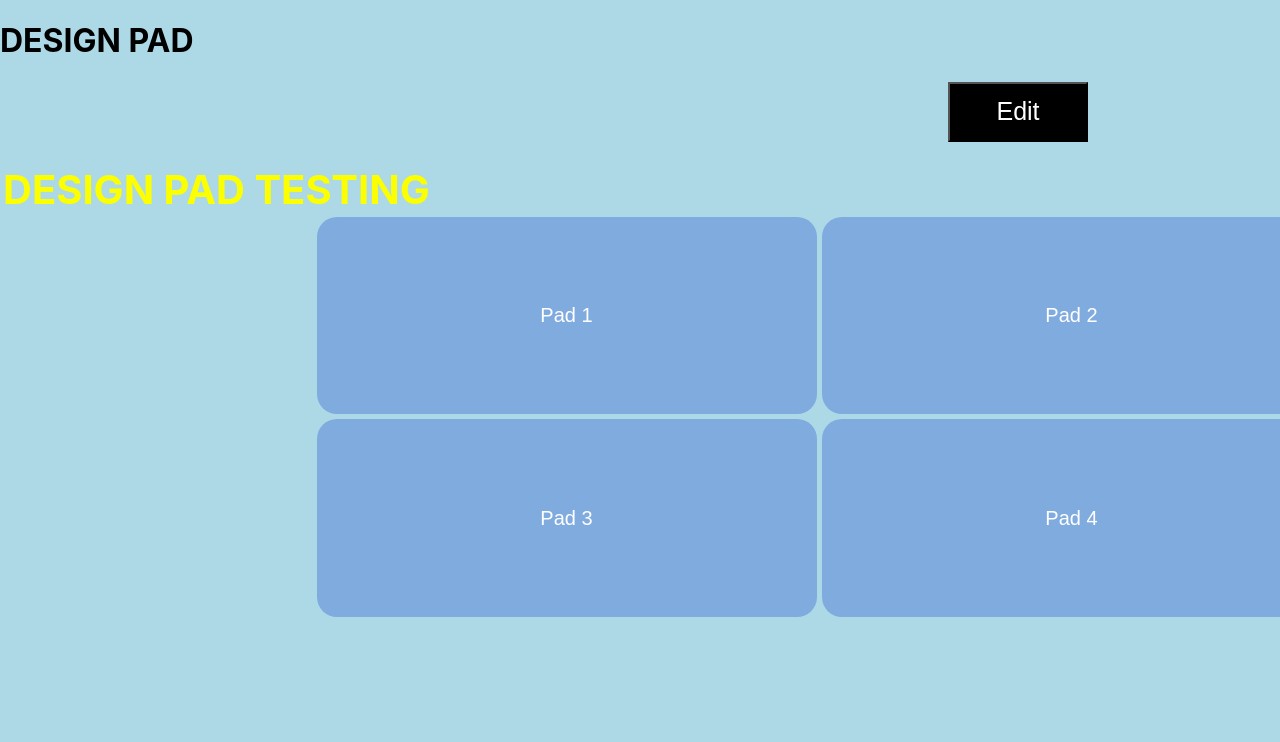
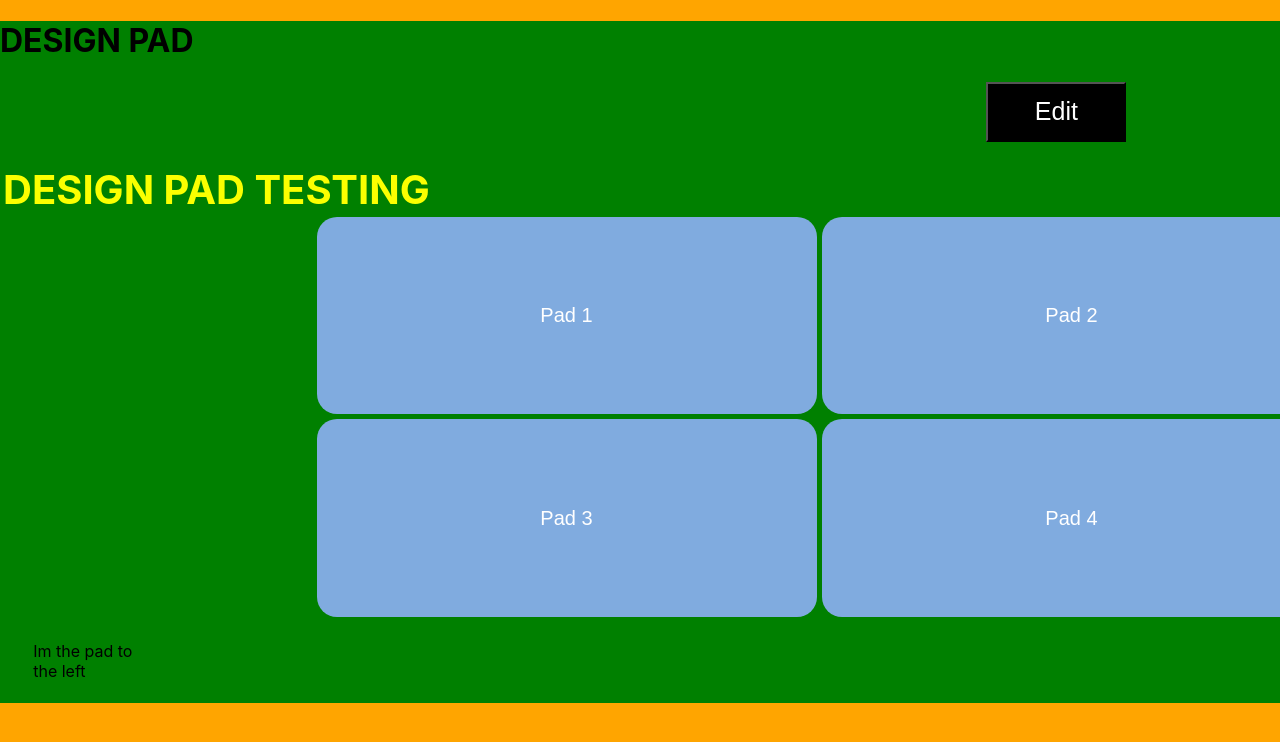
Before and after one commit to 464squad/design-pad, a React (Create React App) app: page / in a window 1280 px wide. Shown: the top 742 px of the page. Built offline with nearby package versions, Linux system fonts and the light colour scheme.

Commit message:
Added DesignPad in DesignContainter and index.css

```diff
--- a/src/components/DesignContainer.js
+++ b/src/components/DesignContainer.js
@@ -1,6 +1,6 @@
 import React from 'react';
 import DesignBoard from './DesignBoard';
-// import DesignPad from './DesignPad';
+import DesignPad from './DesignPad';
 import PadInput from './PadInput';
 
 class DesignContainer extends React.Component {
@@ -37,7 +37,7 @@ class DesignContainer extends React.Component {
                 <br/>
 
                 { /*TODO - Add DesignPad Component */ }
-                {/* <DesignPad/> */}
+                <DesignPad/>
 
                 <br/>
 
--- a/src/components/DesignPad.js
+++ b/src/components/DesignPad.js
@@ -0,0 +1,30 @@
+import React from 'react';
+
+const DesignPadBody = () => {
+    // boilerplate table header functional component
+    return (
+
+
+        <div class="pad_container">
+            <div class="pads"> Im the pad to the left</div>
+
+        </div>
+    );
+}
+
+
+
+
+const DesignPad = (props) => {
+    //const { linkData, removeLink } = props;
+    //{ /*TODO - return <table> component, TableHeader and TableBody  */ }
+    return (
+
+        <table>
+            <DesignPadBody/>
+        </table>
+
+    )
+}
+
+export default DesignPad;
--- a/src/index.css
+++ b/src/index.css
@@ -1,5 +1,5 @@
 body {
-  background-color: lightblue;
+  background-color: orange;
   margin: 0;
   font-family: -apple-system, BlinkMacSystemFont, 'Segoe UI', 'Roboto', 'Oxygen',
     'Ubuntu', 'Cantarell', 'Fira Sans', 'Droid Sans', 'Helvetica Neue',
@@ -11,6 +11,13 @@ body {
 code {
   font-family: source-code-pro, Menlo, Monaco, Consolas, 'Courier New',
     monospace;
+}
+
+.container {
+  /* testing the container class  */
+  justify-content: center;
+  align-items: center;
+  background-color: green;
 }
 
 th {
@@ -54,10 +61,11 @@ th {
     font-size: 20px;
     font-family: sans-serif;
 }
+
 .button_container {
   display: flex;
   flex-direction: row-reverse;
-  padding-right: 15%;
+  padding-right: 12%;
 
 }
 
@@ -67,9 +75,16 @@ th {
   font-size: 25px;
   width: 140PX;
   height: 60PX;
-
   display: flex;
   justify-content: center;
   align-items: center;
   font-family: sans-serif;
 }
+
+.pad_container {
+  padding-left: 20%;
+}
+
+.pads {
+
+}
```
